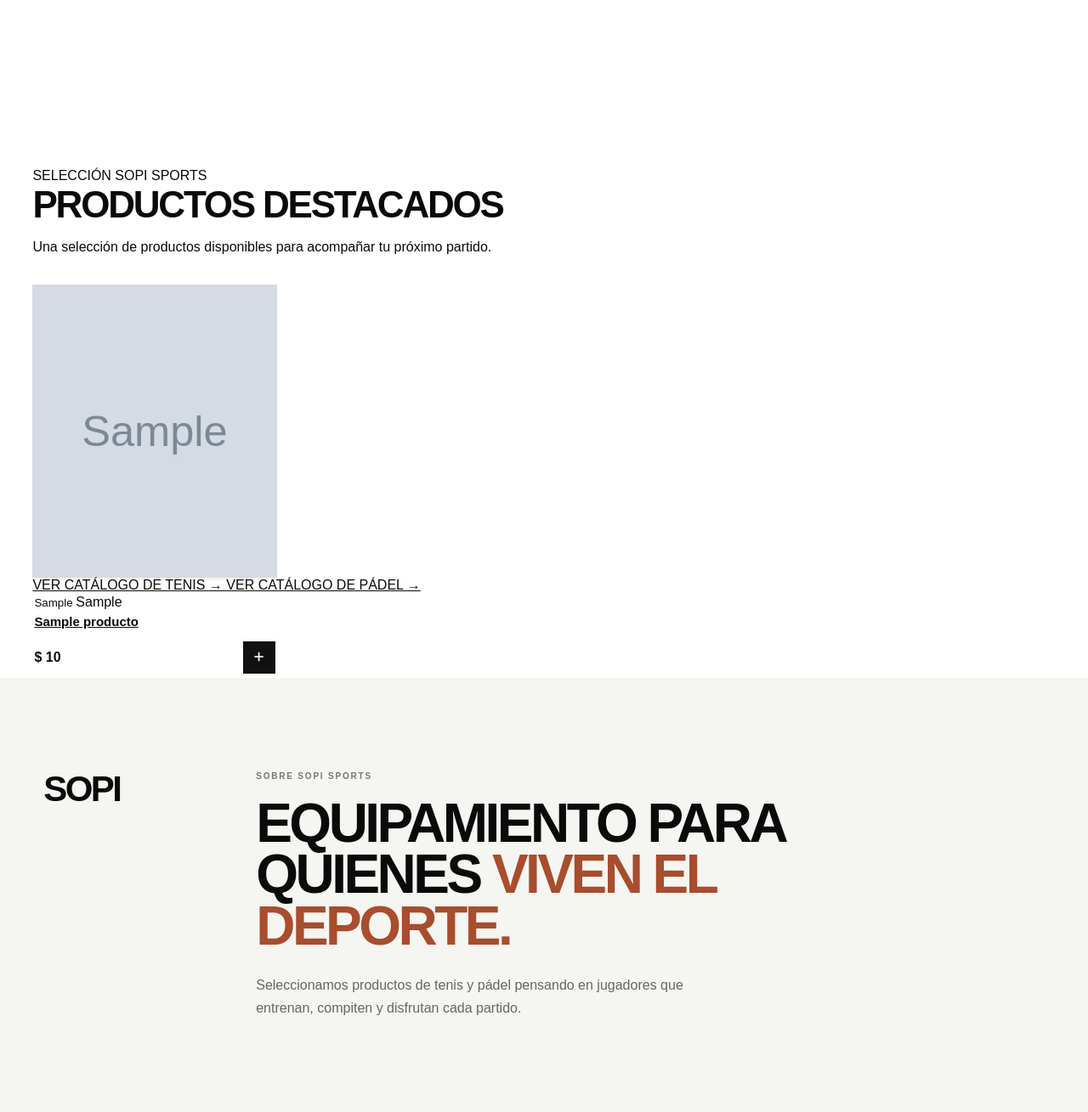
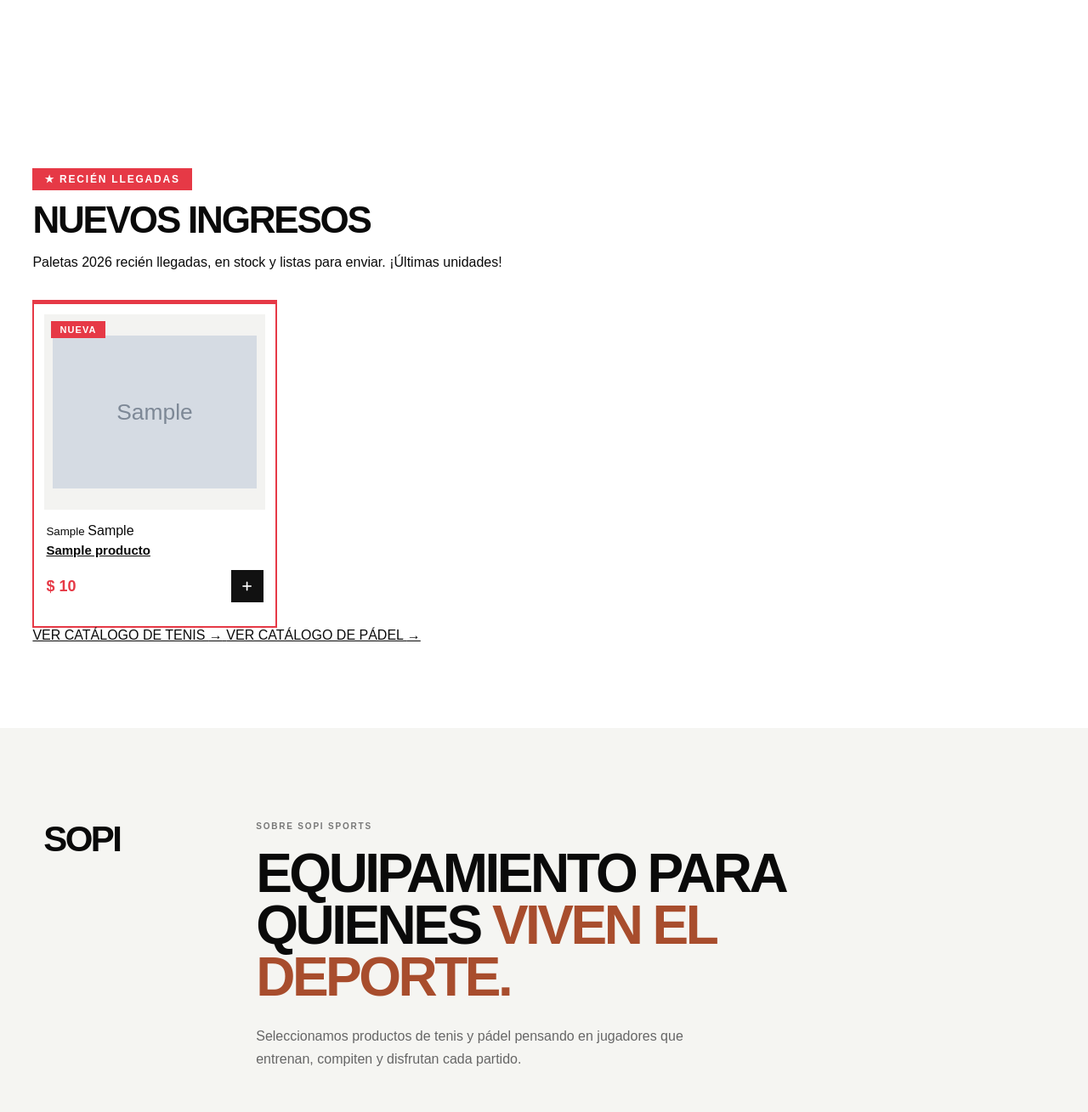
Before and after one commit to marian134/sopitenispadel, a Flask app: page / in a window 1280 px wide. Shown: the part 1532-2841 px from the top of the page at 85% size. Run offline with Flask 3, Linux system fonts and the light colour scheme; tables that the repository leaves empty hold one stand-in row (values such as "Sample post"); grey boxes marked "Sample" are stand-in pictures.

Commit message:
Portada: 4 destacados, recien llegadas y estilo resaltado

```diff
--- a/app.py
+++ b/app.py
@@ -309,7 +309,7 @@ NAV_DEPORTES = {
 # CONTEXTO BASE
 # =========================================================
 
-def productos_destacados(deporte=None, cantidad=3):
+def productos_destacados(deporte=None, cantidad=4):
     """Últimos productos cargados, con stock y con foto."""
     query = Producto.query.filter(
         Producto.stock > 0,
--- a/static/css/style.css
+++ b/static/css/style.css
@@ -422,19 +422,60 @@ a {
 
 .home-product-card {
     background: #fff;
+    border: 2px solid var(--sopi-red);
+    border-top-width: 5px;
+    padding: 12px;
+    transition: transform .25s ease, box-shadow .25s ease;
+}
+
+.home-product-card:hover {
+    transform: translateY(-4px);
+    box-shadow: 0 10px 24px rgba(230, 57, 70, .25);
 }
 
 .home-product-image {
-    height: 330px;
+    position: relative;
+    height: 230px;
     overflow: hidden;
     background: #f3f3f1;
+    display: block;
 }
 
 .home-product-image img {
     width: 100%;
     height: 100%;
-    object-fit: cover;
+    object-fit: contain;
+    padding: 10px;
     transition: transform .4s ease;
+}
+
+.home-product-badge {
+    position: absolute;
+    top: 8px;
+    left: 8px;
+    z-index: 2;
+    padding: 4px 10px;
+    background: var(--sopi-red);
+    color: #fff;
+    font-size: 11px;
+    font-weight: 900;
+    letter-spacing: .1em;
+}
+
+.home-new-tag {
+    display: inline-block;
+    margin-bottom: 10px;
+    padding: 6px 14px;
+    background: var(--sopi-red);
+    color: #fff;
+    font-size: 12px;
+    font-weight: 900;
+    letter-spacing: .15em;
+}
+
+.home-product-bottom strong {
+    color: var(--sopi-red);
+    font-size: 18px;
 }
 
 .home-product-card:hover img {
--- a/templates/portada.html
+++ b/templates/portada.html
@@ -251,17 +251,17 @@
 
     <div class="home-section-heading">
 
-        <span>
-            SELECCIÓN SOPI SPORTS
+        <span class="home-new-tag">
+            ★ RECIÉN LLEGADAS
         </span>
 
         <h2>
-            Productos destacados
+            Nuevos ingresos
         </h2>
 
         <p>
-            Una selección de productos disponibles
-            para acompañar tu próximo partido.
+            Paletas 2026 recién llegadas, en stock y listas
+            para enviar. ¡Últimas unidades!
         </p>
 
     </div>
@@ -269,7 +269,7 @@
 
     <div class="home-products-grid">
 
-        {% for p in destacados[:3] %}
+        {% for p in destacados[:4] %}
 
         <article class="home-product-card">
 
@@ -277,6 +277,8 @@
                 href="{{ url_producto(p) }}"
                 class="home-product-image"
             >
+
+                <span class="home-product-badge">NUEVA</span>
 
                 {% if p.imagen %}
 
```
